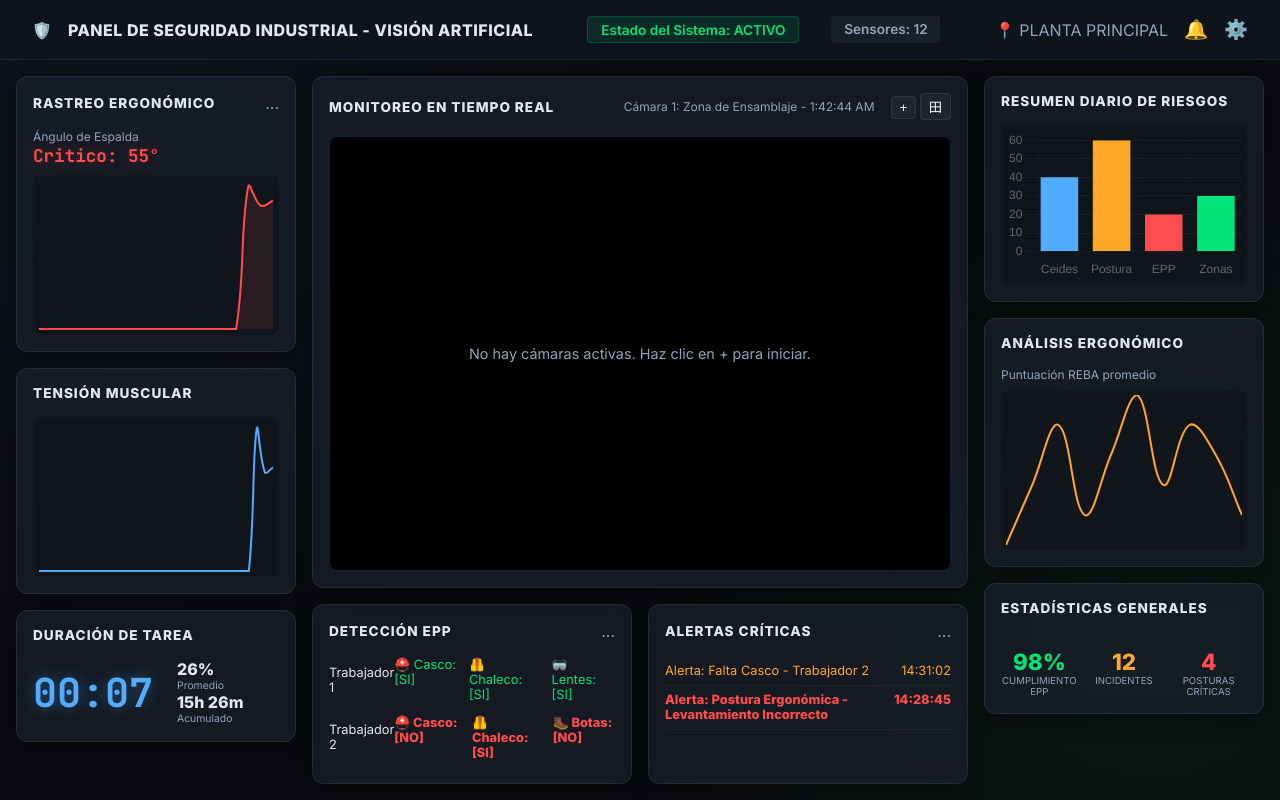
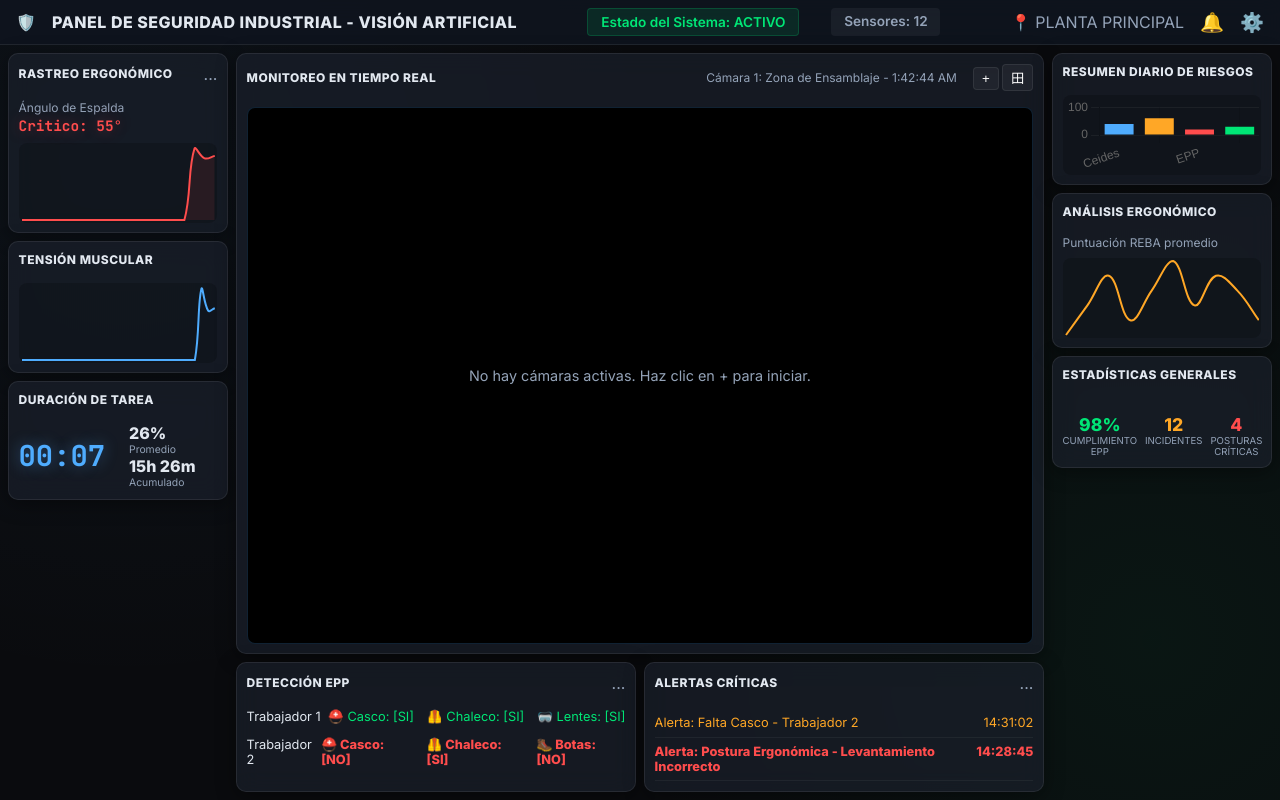
Before and after one commit to sstpacheco-max/herramienta-de-posturas, a plain HTML site: page cv_backend/static/index.html in a window 1280 px wide. Drawn offline with nearby package versions, Linux system fonts and the light colour scheme; no server answers.

Commit message:
UI: Drastically reduce heights to avoid overflow and 25% zoom requirement

```diff
--- a/cv_backend/static/style.css
+++ b/cv_backend/static/style.css
@@ -22,8 +22,8 @@ body {
     background-color: var(--bg-dark);
     color: var(--text-primary);
     font-family: 'Inter', sans-serif;
-    height: 100vh;
-    overflow: hidden; /* No scroll, everything fits in screen */
+    min-height: 100vh;
+    overflow-y: auto; /* Permite scroll si la pantalla es muy pequeña */
     background-image:
         radial-gradient(circle at 10% 20%, rgba(79, 172, 254, 0.05) 0%, transparent 40%),
         radial-gradient(circle at 90% 80%, rgba(0, 230, 118, 0.05) 0%, transparent 40%);
@@ -31,14 +31,14 @@ body {
 
 /* --- Top Bar --- */
 .top-bar {
-    height: 60px;
+    height: 45px; /* Más compacto aún */
     background: rgba(15, 20, 30, 0.9);
     backdrop-filter: blur(10px);
     border-bottom: 1px solid var(--glass-border);
     display: flex;
     align-items: center;
     justify-content: space-between;
-    padding: 0 2rem;
+    padding: 0 1rem;
     z-index: 100;
 }
 
@@ -100,22 +100,22 @@ body {
 /* --- Layout Grid --- */
 .dashboard-grid {
     display: grid;
-    grid-template-columns: 280px 1fr 280px;
-    gap: 1rem;
-    padding: 1rem;
-    height: calc(100vh - 60px);
+    grid-template-columns: 220px 1fr 220px; /* Aún más estrecho */
+    gap: 0.5rem;
+    padding: 0.5rem;
+    min-height: calc(100vh - 45px);
 }
 
 .side-panel {
     display: flex;
     flex-direction: column;
-    gap: 1rem;
+    gap: 0.5rem;
 }
 
 .main-viewport {
     display: flex;
     flex-direction: column;
-    gap: 1rem;
+    gap: 0.5rem;
 }
 
 /* --- Glass Cards --- */
@@ -123,11 +123,12 @@ body {
     background: var(--card-bg);
     backdrop-filter: blur(12px);
     border: 1px solid var(--glass-border);
-    border-radius: 12px;
-    padding: 1rem;
+    border-radius: 10px;
+    padding: 0.6rem;
     display: flex;
     flex-direction: column;
     box-shadow: 0 4px 20px rgba(0, 0, 0, 0.4);
+    min-height: 0;
 }
 
 .card-header {
@@ -138,9 +139,9 @@ body {
 }
 
 .card-header h3 {
-    font-size: 0.85rem;
+    font-size: 0.75rem; /* Reduced from 0.85rem */
     text-transform: uppercase;
-    letter-spacing: 1px;
+    letter-spacing: 0.5px;
     color: var(--text-primary);
 }
 
@@ -161,7 +162,7 @@ body {
 }
 
 .risk-highlight .value {
-    font-size: 1.1rem;
+    font-size: 0.9rem; /* Reduced from 1.1rem */
     font-weight: 700;
     font-family: 'JetBrains Mono', monospace;
 }
@@ -173,10 +174,11 @@ body {
 
 .chart-mini {
     flex-grow: 1;
-    min-height: 80px;
+    min-height: 50px;
+    max-height: 80px; /* Limit height */
     background: rgba(0, 0, 0, 0.2);
     border-radius: 8px;
-    padding: 5px;
+    padding: 2px;
 }
 
 .duration-grid {
@@ -186,7 +188,7 @@ body {
 }
 
 .time-big {
-    font-size: 2.5rem;
+    font-size: 1.8rem; /* Reduced from 2.5rem */
     font-weight: 800;
     font-family: 'JetBrains Mono', monospace;
     color: var(--accent-blue);
@@ -211,7 +213,7 @@ body {
 /* --- Main Viewport --- */
 .section-monitor {
     flex-grow: 1;
-    min-height: 400px;
+    min-height: 250px; /* Allow it to be smaller */
 }
 
 .monitor-controls {
@@ -256,8 +258,8 @@ body {
 .bottom-row {
     display: grid;
     grid-template-columns: 1fr 1fr;
-    gap: 1rem;
-    height: 180px;
+    gap: 0.5rem;
+    min-height: 120px; /* Reduced from 180px */
 }
 
 /* --- EPP & Alerts --- */
@@ -312,7 +314,7 @@ body {
 }
 
 .stat-box .val {
-    font-size: 1.4rem;
+    font-size: 1.1rem; /* Reduced from 1.4rem */
     font-weight: 800;
 }
 
--- a/style.css
+++ b/style.css
@@ -22,8 +22,8 @@ body {
     background-color: var(--bg-dark);
     color: var(--text-primary);
     font-family: 'Inter', sans-serif;
-    height: 100vh;
-    overflow: hidden;
+    min-height: 100vh;
+    overflow-y: auto; /* Permite scroll si la pantalla es muy pequeña */
     background-image:
         radial-gradient(circle at 10% 20%, rgba(79, 172, 254, 0.05) 0%, transparent 40%),
         radial-gradient(circle at 90% 80%, rgba(0, 230, 118, 0.05) 0%, transparent 40%);
@@ -31,14 +31,14 @@ body {
 
 /* --- Top Bar --- */
 .top-bar {
-    height: 50px; /* Reduced from 60px */
+    height: 45px; /* Más compacto aún */
     background: rgba(15, 20, 30, 0.9);
     backdrop-filter: blur(10px);
     border-bottom: 1px solid var(--glass-border);
     display: flex;
     align-items: center;
     justify-content: space-between;
-    padding: 0 1rem; /* Reduced from 2rem */
+    padding: 0 1rem;
     z-index: 100;
 }
 
@@ -100,22 +100,22 @@ body {
 /* --- Layout Grid --- */
 .dashboard-grid {
     display: grid;
-    grid-template-columns: 240px 1fr 240px; /* Reduced side panels from 280px */
-    gap: 0.8rem; /* Reduced from 1rem */
-    padding: 0.8rem;
-    height: calc(100vh - 50px);
+    grid-template-columns: 220px 1fr 220px; /* Aún más estrecho */
+    gap: 0.5rem;
+    padding: 0.5rem;
+    min-height: calc(100vh - 45px);
 }
 
 .side-panel {
     display: flex;
     flex-direction: column;
-    gap: 0.8rem;
+    gap: 0.5rem;
 }
 
 .main-viewport {
     display: flex;
     flex-direction: column;
-    gap: 0.8rem;
+    gap: 0.5rem;
 }
 
 /* --- Glass Cards --- */
@@ -123,12 +123,12 @@ body {
     background: var(--card-bg);
     backdrop-filter: blur(12px);
     border: 1px solid var(--glass-border);
-    border-radius: 12px;
-    padding: 0.8rem; /* Reduced from 1rem */
+    border-radius: 10px;
+    padding: 0.6rem;
     display: flex;
     flex-direction: column;
     box-shadow: 0 4px 20px rgba(0, 0, 0, 0.4);
-    min-height: 0; /* Important for flex-grow in small screens */
+    min-height: 0;
 }
 
 .card-header {
@@ -174,11 +174,11 @@ body {
 
 .chart-mini {
     flex-grow: 1;
-    min-height: 60px; /* Reduced from 80px */
-    max-height: 120px;
+    min-height: 50px;
+    max-height: 80px; /* Limit height */
     background: rgba(0, 0, 0, 0.2);
     border-radius: 8px;
-    padding: 5px;
+    padding: 2px;
 }
 
 .duration-grid {
@@ -213,7 +213,7 @@ body {
 /* --- Main Viewport --- */
 .section-monitor {
     flex-grow: 1;
-    min-height: 400px;
+    min-height: 250px; /* Allow it to be smaller */
 }
 
 .monitor-controls {
@@ -258,8 +258,8 @@ body {
 .bottom-row {
     display: grid;
     grid-template-columns: 1fr 1fr;
-    gap: 1rem;
-    height: 180px;
+    gap: 0.5rem;
+    min-height: 120px; /* Reduced from 180px */
 }
 
 /* --- EPP & Alerts --- */
```
